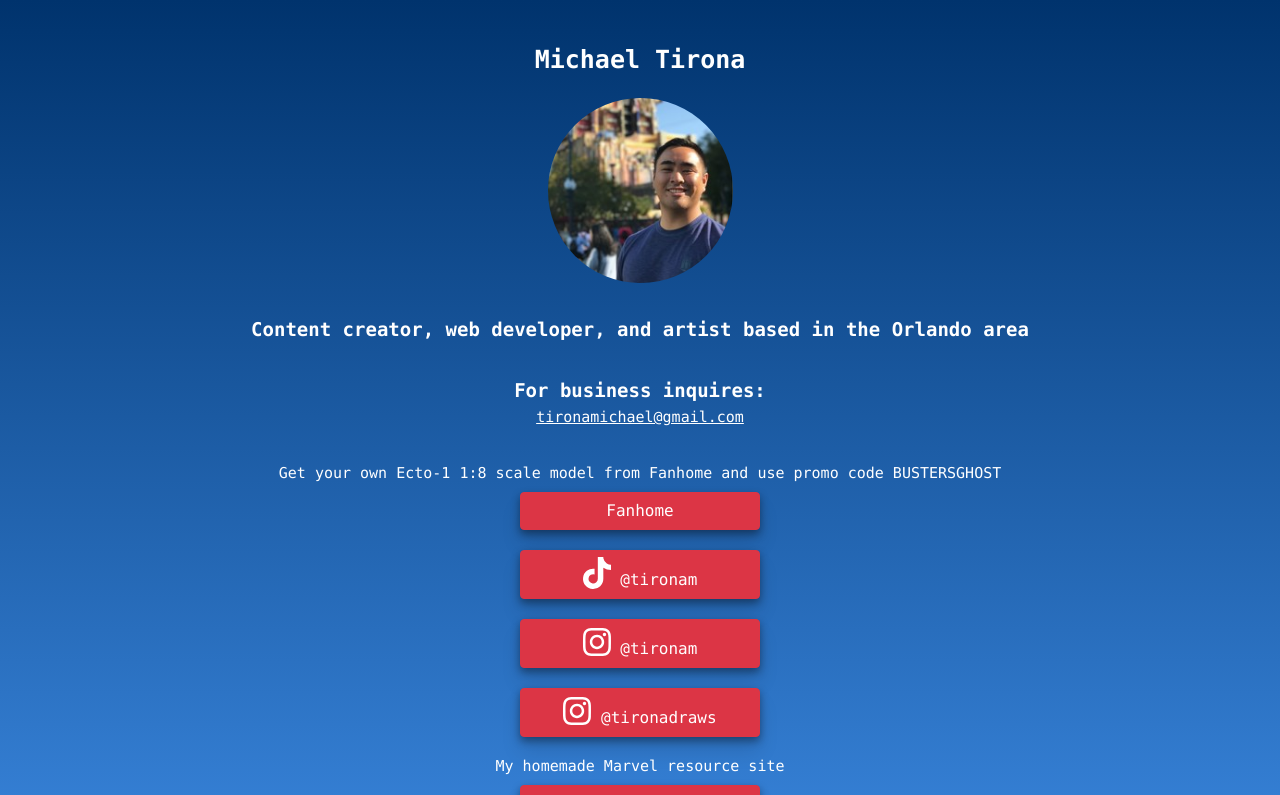
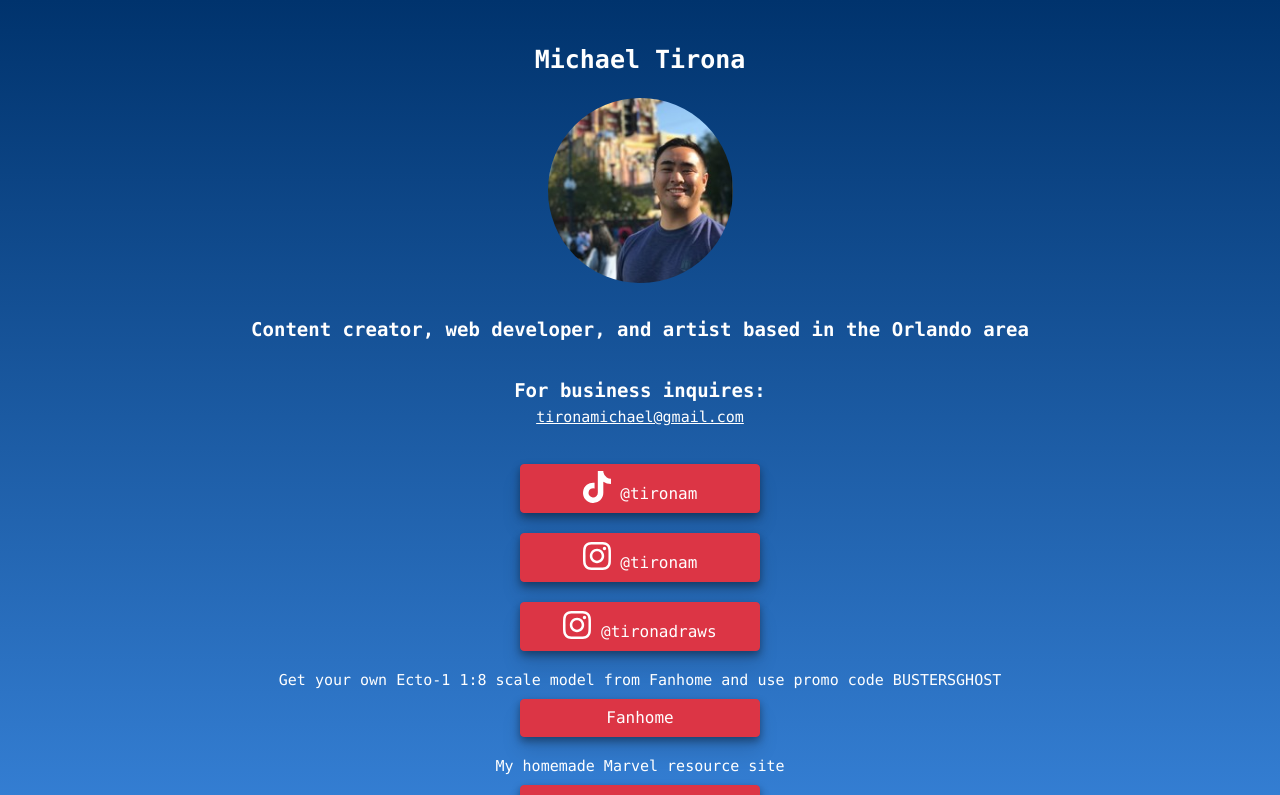
Before and after one commit to tironam/linkpage, a React (Create React App) app: page / in a window 1280 px wide. Shown: the top 795 px of the page. Built offline with nearby package versions, Linux system fonts and the light colour scheme.

Commit message:
Updated fanhome link

```diff
--- a/src/App.js
+++ b/src/App.js
@@ -23,11 +23,6 @@ function App() {
       <Contact />
       <div style={{ marginBottom: '50px' }}>
         <LinkButton
-          title='Get your own Ecto-1 1:8 scale model from Fanhome and use promo code BUSTERSGHOST'
-          name='Fanhome'
-          link='https://bit.ly/3iKUN1F'
-        />
-        <LinkButton
           title=''
           name='@tironam'
           logo={<FontAwesomeIcon size='2x' icon={faTiktok} />}
@@ -42,6 +37,11 @@ function App() {
           name='@tironadraws'
           logo={<FontAwesomeIcon size='2x' icon={faInstagram} />}
           link='https://www.instagram.com/tironadraws/'
+        />
+        <LinkButton
+          title='Get your own Ecto-1 1:8 scale model from Fanhome and use promo code BUSTERSGHOST'
+          name='Fanhome'
+          link='https://bit.ly/3iKUN1F'
         />
         <LinkButton
           title='My homemade Marvel resource site'
```
